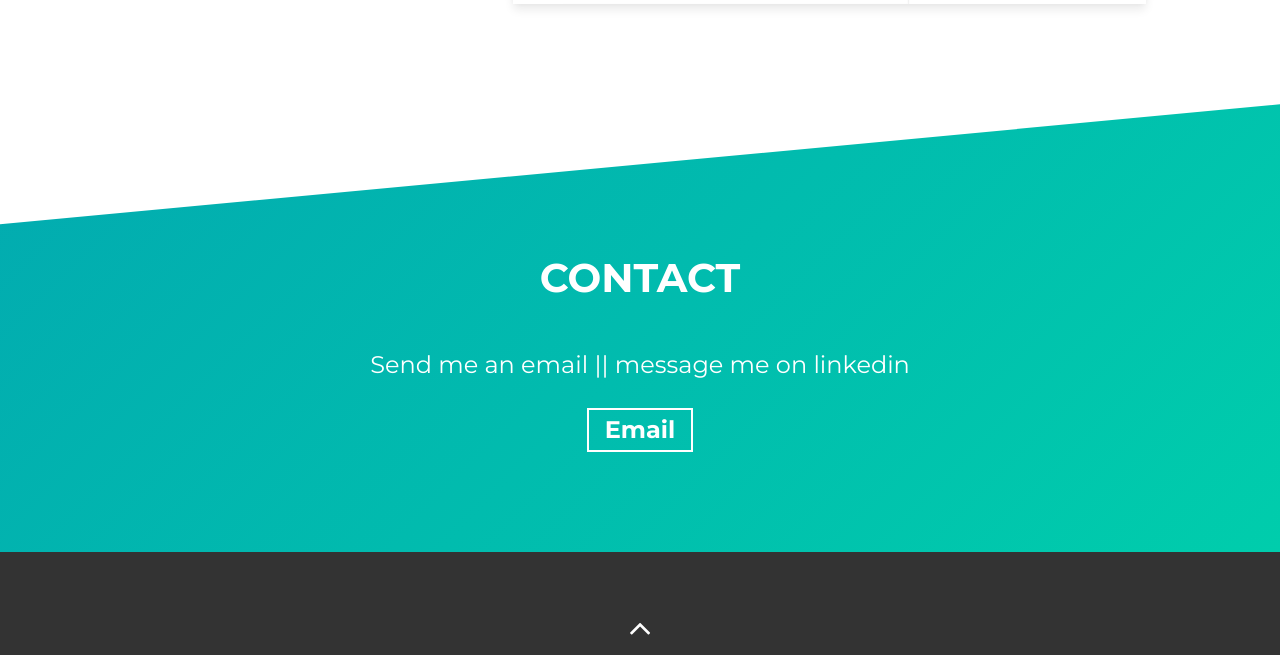
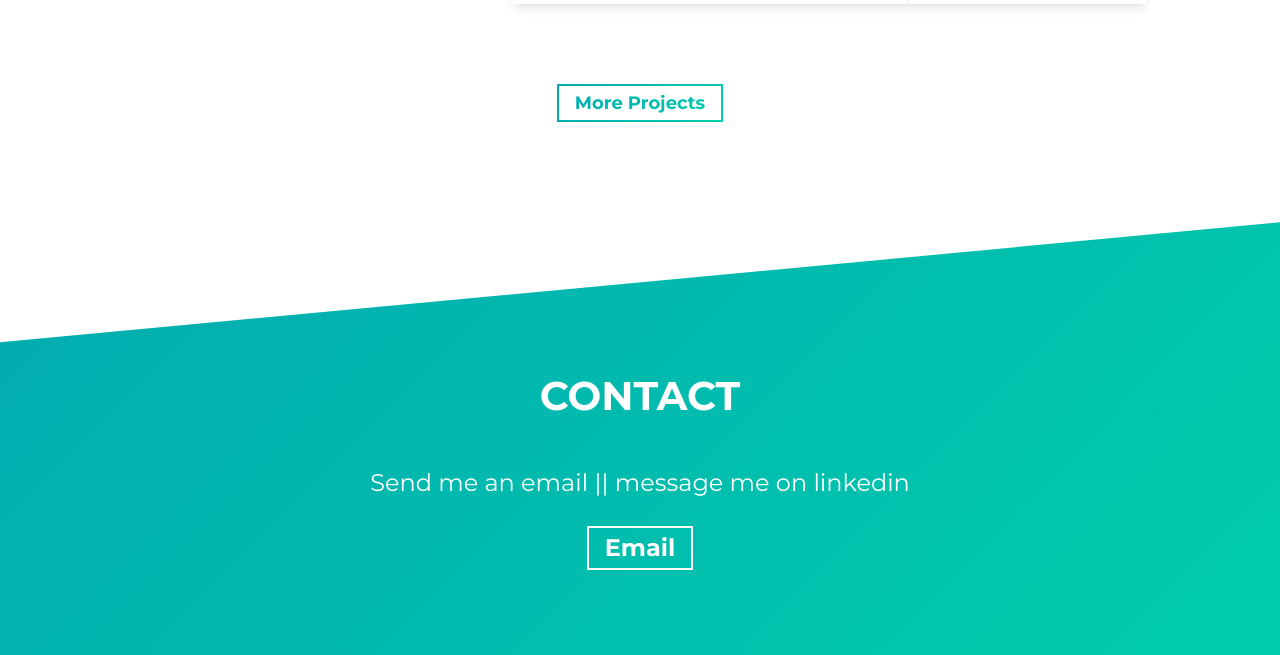
Before and after one commit to Brandon84-alt/PortfolioVirati84, a website built with Parcel: page src/index.html in a window 1280 px wide. Shown: the part 4666-5321 px from the top of the page. Built offline with nearby package versions, Linux system fonts and the light colour scheme.

Commit message:
Added button

```diff
--- a/src/index.html
+++ b/src/index.html
@@ -269,6 +269,14 @@
             </div>
           </div>
           <!-- /END Project -->
+          <a
+          rel="noreferrer"
+          target="_blank"
+          class="cta-btn cta-btn--hero"
+          href="https://brandon84-alt.github.io/Portfolio/"
+        >
+          More Projects
+        </a>
         </div>
       </div>
     </section>
```
